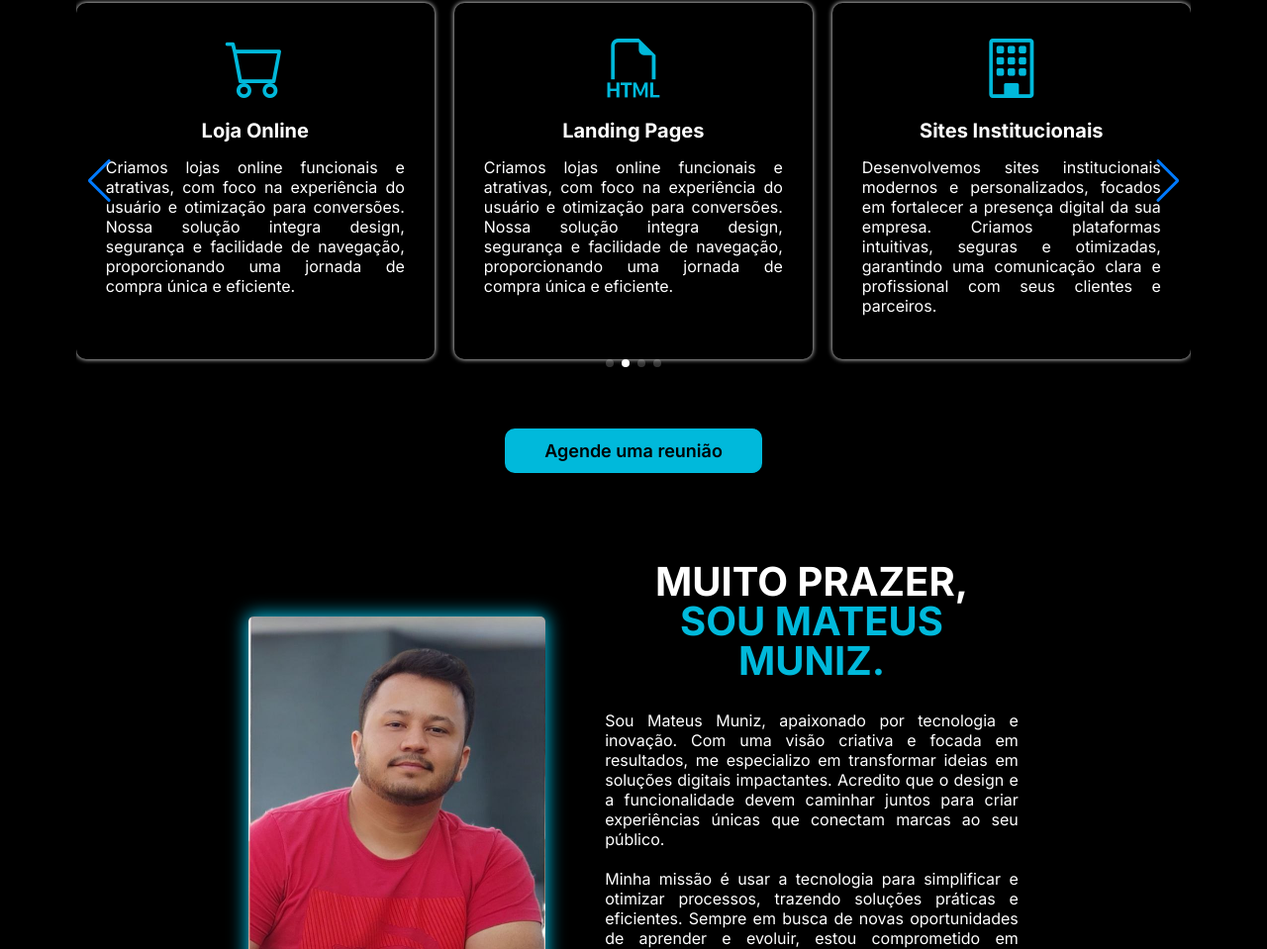
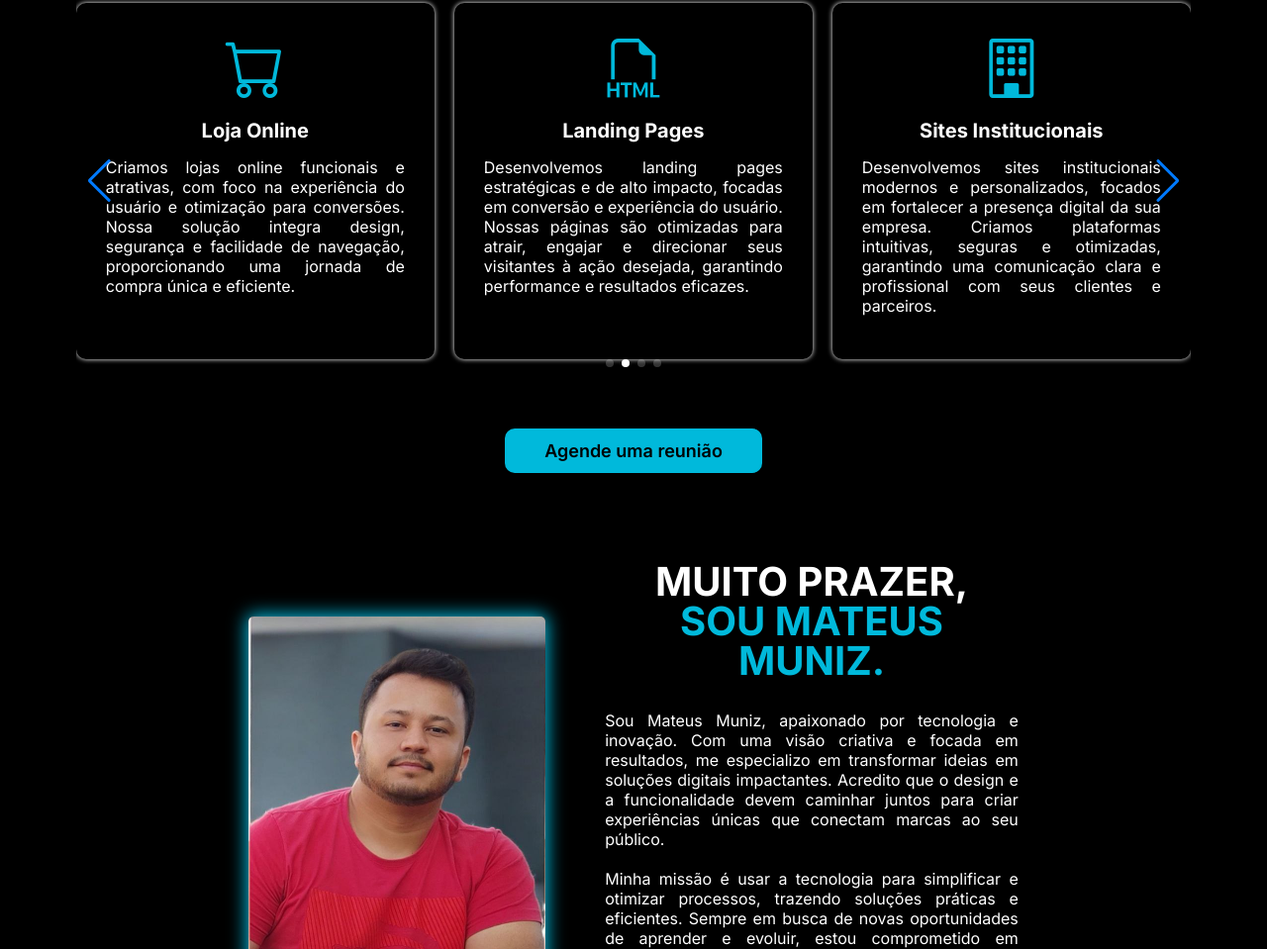
Before and after one commit to mateusmuniz-09/PortifolioOficial, a plain HTML site: page index.html in a window 1280 px wide. Shown: the part 847-1806 px from the top of the page at 99% size. Drawn offline with nearby package versions, Linux system fonts and the light colour scheme; some packages are replaced by stand-ins of ours; a script that the page names is missing.

Commit message:
portifolio-atualizado

```diff
--- a/index.html
+++ b/index.html
@@ -141,10 +141,10 @@
               <i class="bi bi-filetype-html"></i>
               <h3>Landing Pages</h3>
               <p>
-                Criamos lojas online funcionais e atrativas, com foco na
-                experiência do usuário e otimização para conversões. Nossa
-                solução integra design, segurança e facilidade de navegação,
-                proporcionando uma jornada de compra única e eficiente.
+                Desenvolvemos landing pages estratégicas e de alto impacto, focadas em
+  conversão e experiência do usuário. Nossas páginas são otimizadas para
+  atrair, engajar e direcionar seus visitantes à ação desejada,
+  garantindo performance e resultados eficazes.
               </p>
             </div>
             <div class="swiper-slide">
```
